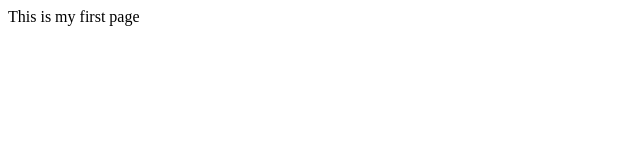
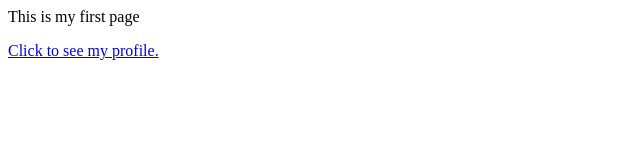
Before and after one commit to lureevnat/lureevnat.github.io, a plain HTML site: page index.html in a window 1280 px wide. Shown: the whole page, without its empty margins (0-640 px from the left). Drawn offline with Linux system fonts and the light colour scheme.

Commit message:
Update index.html

```diff
--- a/index.html
+++ b/index.html
@@ -4,6 +4,7 @@
   </head>
   <body>
     <p>This is my first page</p>
+    <a href="profile.html">Click to see my profile.</a>
     <p>
   </body>
 </html>
```
